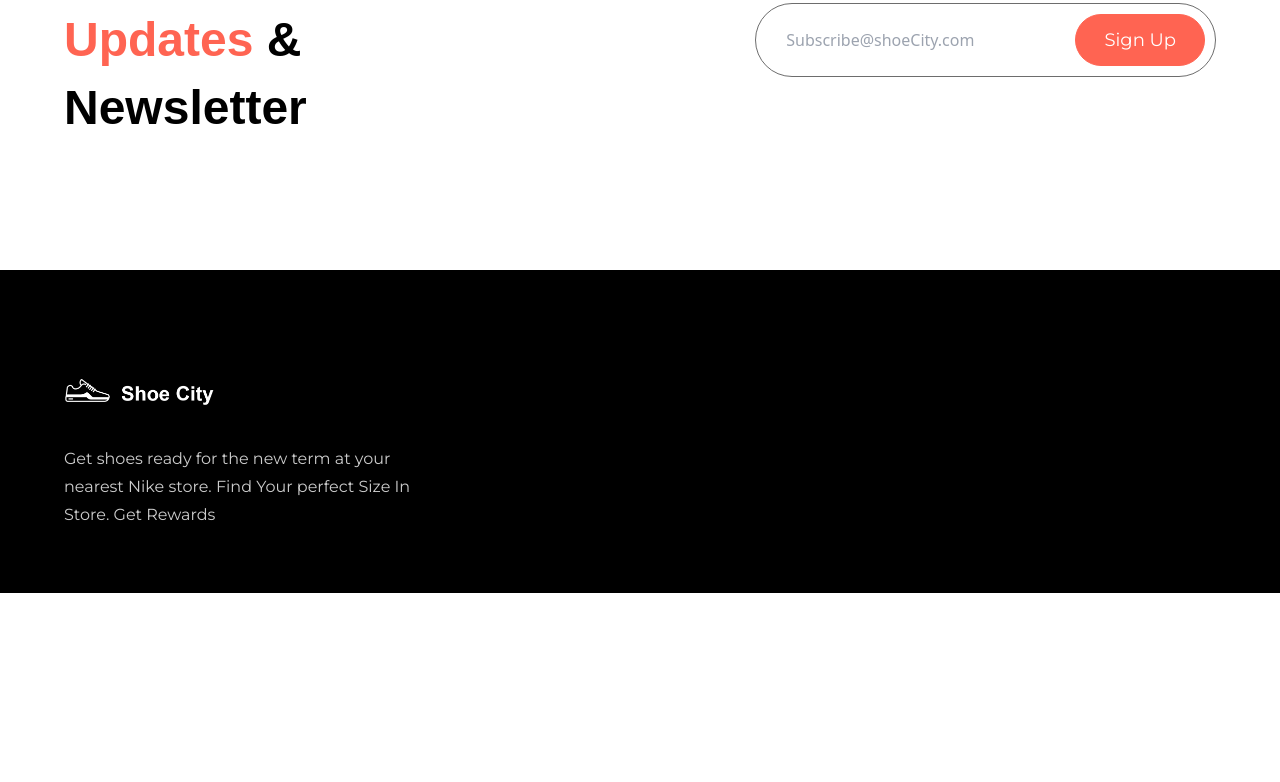
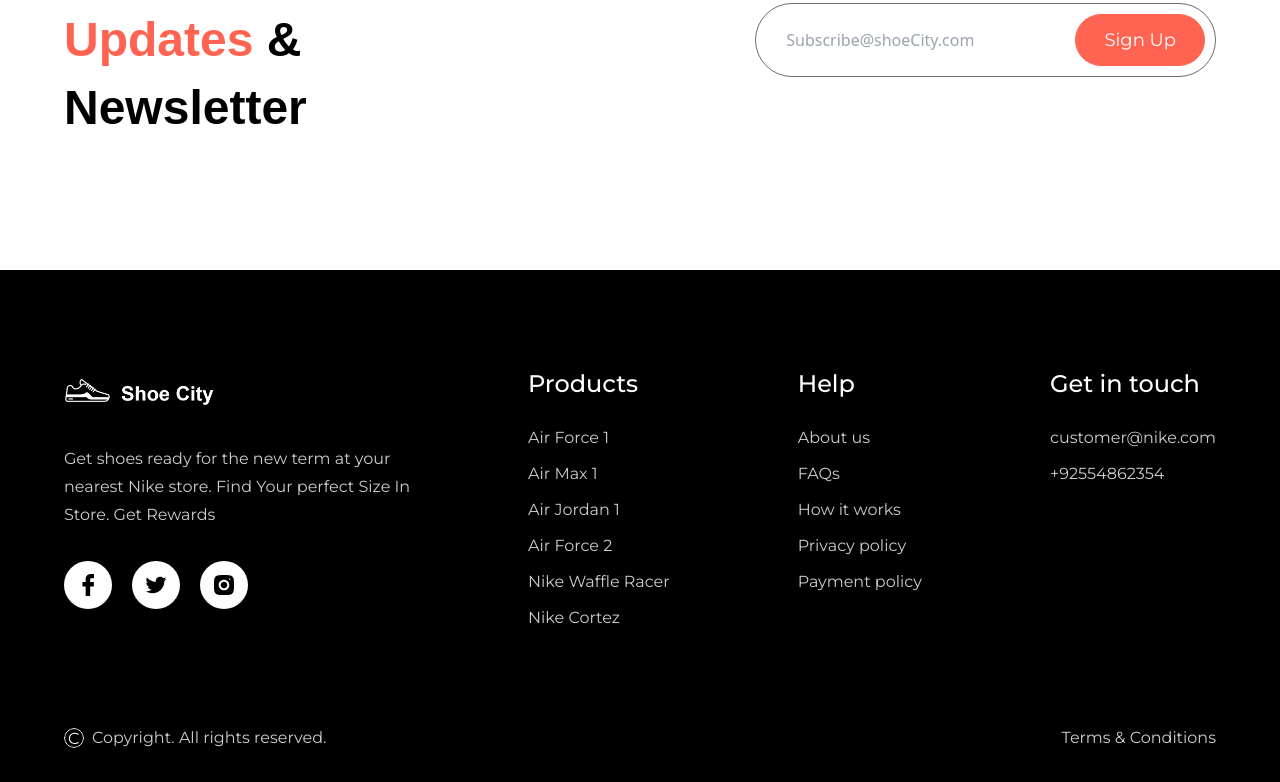
Before and after one commit to batoorsohail/shoe-city, a React (Vite) app: page / in a window 1280 px wide. Shown: the part 4357-5139 px from the top of the page. Before the commit the page ends 4950 px from the top, so only its background shows below. Built offline with nearby package versions, Linux system fonts and the light colour scheme; a web font is replaced by a local one.

Commit message:
Update Footer

```diff
--- a/src/sections/Footer.jsx
+++ b/src/sections/Footer.jsx
@@ -1,48 +1,73 @@
+import { copyrightSign } from "../assets/icons"
 import footerLogo from "../assets/images/footer-logo.png"
 import { footerLinks, socialMedia } from "../constants"
 
 const Footer = () => {
   return (
-    <footer className="max-container">
-      <div className="flex justify-between items-start flex-wrap max-lg:flex-col">
-        <div className="flex flex-col items-start">
-          <a href="/">
-            <img src={footerLogo} alt="logo" width={150} height={46} />
+    <footer className='max-container'>
+      <div className='flex justify-between items-start gap-20 flex-wrap max-lg:flex-col'>
+        <div className='flex flex-col items-start'>
+          <a href='/'>
+            <img
+              src={footerLogo}
+              alt='logo'
+              width={150}
+              height={46}
+              className='m-0'
+            />
           </a>
-          <p className="mt-6 text-base leading-7 font-montserrat text-white-400 sm:max-w-sm">
-            Get shoes ready for the new term at your nearest Nike store.
-            Find Your perfect Size In Store. Get Rewards
+          <p className='mt-6 text-base leading-7 font-montserrat text-white-400 sm:max-w-sm'>
+            Get shoes ready for the new term at your nearest Nike store. Find
+            Your perfect Size In Store. Get Rewards
           </p>
-          <div className="flex items-center gap-5 mt-8">
-            {socialMedia.map((icon) => {
-              <div className="flex justify-center items-center bg-white rounded-full w-12 h-12" key={icon}>
+          <div className='flex items-center gap-5 mt-8'>
+            {socialMedia.map((icon) => (
+              <div
+                className='flex justify-center items-center w-12 h-12 bg-white rounded-full'
+                key={icon.alt}
+              >
                 <img src={icon.src} alt={icon.alt} width={24} height={24} />
               </div>
-            })}
+            ))}
           </div>
-          <div className="flex flex-1 justify-between lg:gap-10 gap-20 flex-wrap">
-            {footerLinks.map((section) => {
-              <div key={section}>
-                <h4 className="text-white font-montserrat text-2xl leading-normal font-medium mb-6">
+        </div>
+
+        <div className='flex flex-1 justify-between lg:gap-10 gap-20 flex-wrap'>
+          {footerLinks.map((section) => (
+            <div key={section.title}>
+              <h4 className='font-montserrat text-2xl leading-normal font-medium mb-6 text-white'>
                 {section.title}
               </h4>
               <ul>
-                  {section.links.map((link) => {
+                {section.links.map((link) => (
                   <li
-                      className="mt-3 text-white-400 font-montserrat text-base leading-normal hover:text-slate-gray cursor-pointer"
+                    className='mt-3 font-montserrat text-base leading-normal text-white-400 hover:text-slate-gray'
                     key={link.name}
                   >
-                        <a href={link.name}></a>
+                    <a href={link.link}>{link.name}</a>
                   </li>
-                  })}
+                ))}
               </ul>
             </div>
-            })}
+          ))}
         </div>
       </div>
+
+      <div className='flex justify-between text-white-400 mt-24 max-sm:flex-col max-sm:items-center'>
+        <div className='flex flex-1 justify-start items-center gap-2 font-montserrat cursor-pointer'>
+          <img
+            src={copyrightSign}
+            alt='copyright sign'
+            width={20}
+            height={20}
+            className='rounded-full m-0'
+          />
+          <p>Copyright. All rights reserved.</p>
+        </div>
+        <p className='font-montserrat cursor-pointer'>Terms & Conditions</p>
       </div>
     </footer>
-  )
+  );
 }
 
 export default Footer
```
Lines whose indentation alone changed are shown as unchanged.
